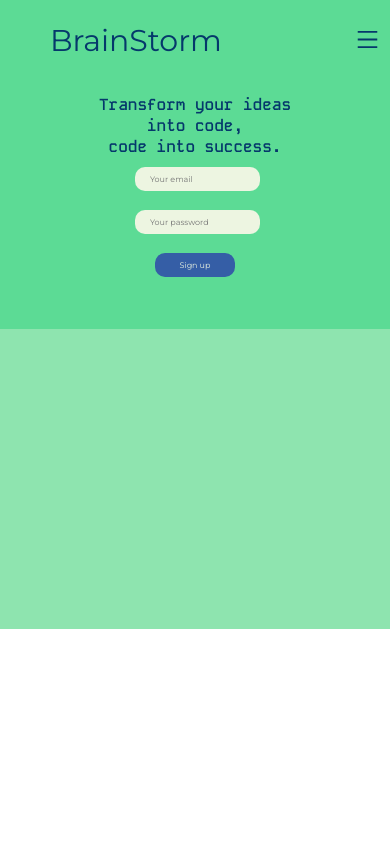
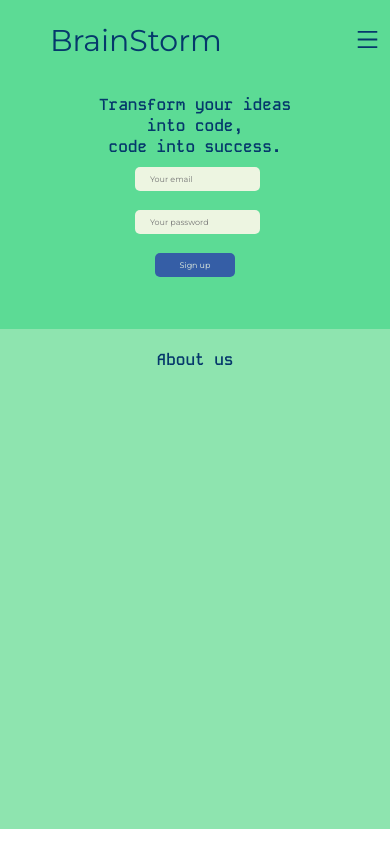
Before and after one commit to poravoz/BrainStorm, a React (Create React App) app in the folder frontend/: page / in a window 390 px wide. Built offline with nearby package versions, Linux system fonts and the light colour scheme.

Commit message:
02.03.2024

```diff
--- a/frontend/src/components/about-us/about-us.css
+++ b/frontend/src/components/about-us/about-us.css
@@ -1,8 +1,46 @@
+@font-face {
+    font-family: "Kode Mono";
+    src: url("../fonts/KodeMono-SemiBold.ttf");
+  }
+
 .container_about_us {
     position: relative;
     top: 79px;
-    height: 300px;
+    height: 500px;
     width: 100%;
     background-color: #8ee4af;
     z-index: -1;
 }
+
+.text_about_us {
+    font-family: 'Kode Mono';
+
+    position: relative;
+    display: flex;
+    align-items: center;
+    justify-content: center;
+    top: 50px;
+    font-size: 36px;
+    color: #05386b;
+}
+
+@media (max-width:700px) {
+    .text_about_us {
+        font-size: 24px;
+        top: 25px;
+    }
+}
+
+@media (max-width: 475px) {
+    .text_about_us {
+        font-size: 16px;
+        top: 20px;
+    }
+}
+
+@media (max-width: 300px) {
+    .text_about_us {
+        font-size: 10px;
+        top: 10px;
+    }
+}
--- a/frontend/src/components/about-us/about-us.tsx
+++ b/frontend/src/components/about-us/about-us.tsx
@@ -3,7 +3,7 @@ import './about-us.css'
 const AboutUs = () => {
     return(
         <div className='container_about_us'>
-
+            <p className='text_about_us'> About us</p>
         </div>
     )
 }
--- a/frontend/src/components/header/header.css
+++ b/frontend/src/components/header/header.css
@@ -111,12 +111,14 @@
         font-size: 8px;
         padding-left: 15px;
         margin-left: -10px;
+        border-radius: 5px;
     }
     .button_signUp_header {
         width: 80px;
         height: 24px;
         font-size: 8px;
         margin-left: 10px;
+        border-radius: 5px;
     }
 
     .form_signUp_header {
```
